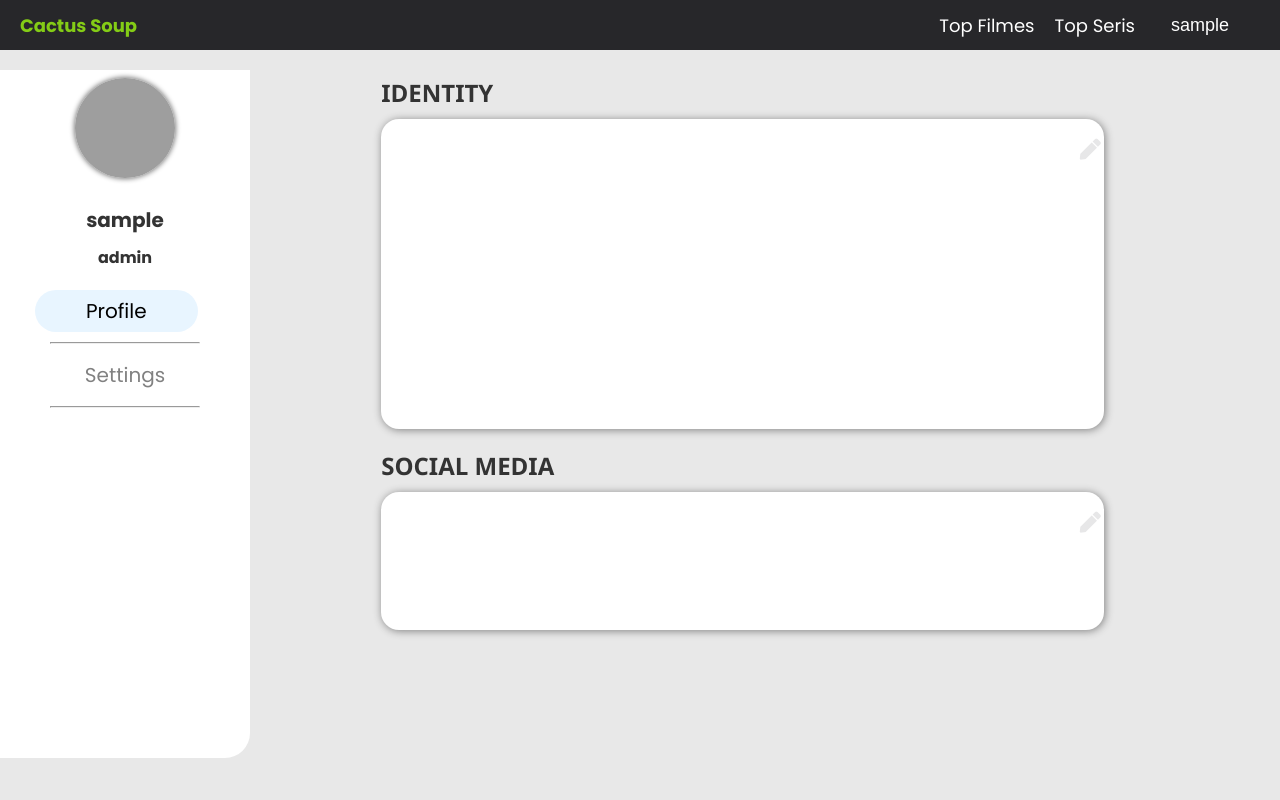
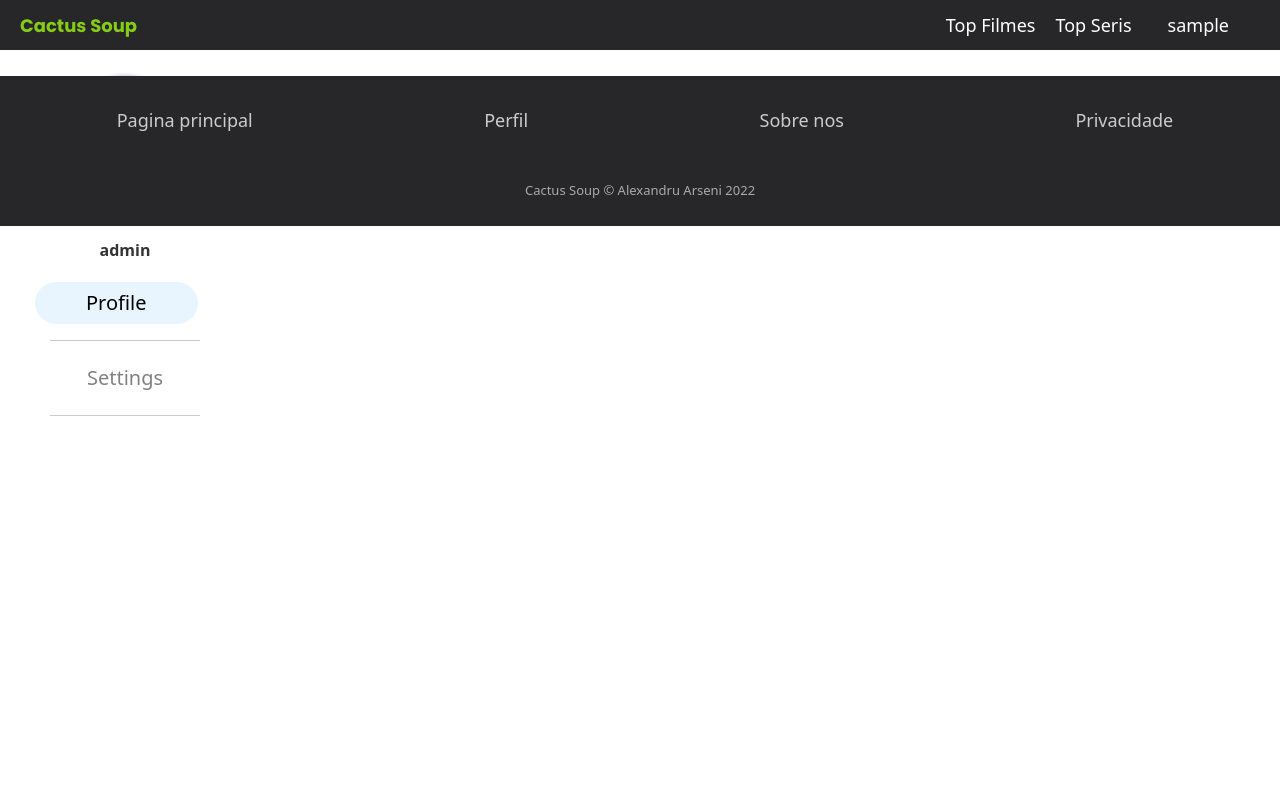
Before and after one commit to Allex0/Cactus-Soup, a PHP site: page /profile_page.php in a window 1280 px wide. Run offline with PHP 8.4, Linux system fonts and the light colour scheme; the visitor is signed in with stand-in values (Sample User, id 1); some libraries are stand-ins or nearby versions; grey boxes are pictures that could not be loaded.

Commit message:
profile_page update

```diff
--- a/profile_page.php
+++ b/profile_page.php
@@ -47,84 +47,9 @@ session_start();
 
     <!-- Main -->
     <div class="main">
-        <h2>IDENTITY</h2>
-        <div class="card">
-            <div class="card-body">
-                <i class="fa fa-pen fa-xs edit"></i>
-                <table>
-                    <tbody>
-                        <tr>
-                            <td>Name</td>
-                            <td>:</td>
-                            <td>ImDezCode</td>
-                        </tr>
-                        <tr>
-                            <td>Email</td>
-                            <td>:</td>
-                            <td>imdezcode@gmail.com</td>
-                        </tr>
-                        <tr>
-                            <td>Address</td>
-                            <td>:</td>
-                            <td>Bali, Indonesia</td>
-                        </tr>
-                        <tr>
-                            <td>Hobbies</td>
-                            <td>:</td>
-                            <td>Diving, Reading Book</td>
-                        </tr>
-                        <tr>
-                            <td>Job</td>
-                            <td>:</td>
-                            <td>Web Developer</td>
-                        </tr>
-                        <tr>
-                            <td>Skill</td>
-                            <td>:</td>
-                            <td>PHP, HTML, CSS, Java</td>
-                        </tr>
-                    </tbody>
-                </table>
-            </div>
-        </div>
 
-        <h2>SOCIAL MEDIA</h2>
-        <div class="card">
-            <div class="card-body">
-                <i class="fa fa-pen fa-xs edit"></i>
-                <div class="social-media">
-                    <span class="fa-stack fa-sm">
-                        <i class="fas fa-circle fa-stack-2x"></i>
-                        <i class="fab fa-facebook fa-stack-1x fa-inverse"></i>
-                    </span>
-                    <span class="fa-stack fa-sm">
-                        <i class="fas fa-circle fa-stack-2x"></i>
-                        <i class="fab fa-twitter fa-stack-1x fa-inverse"></i>
-                    </span>
-                    <span class="fa-stack fa-sm">
-                        <i class="fas fa-circle fa-stack-2x"></i>
-                        <i class="fab fa-instagram fa-stack-1x fa-inverse"></i>
-                    </span>
-                    <span class="fa-stack fa-sm">
-                        <i class="fas fa-circle fa-stack-2x"></i>
-                        <i class="fab fa-invision fa-stack-1x fa-inverse"></i>
-                    </span>
-                    <span class="fa-stack fa-sm">
-                        <i class="fas fa-circle fa-stack-2x"></i>
-                        <i class="fab fa-github fa-stack-1x fa-inverse"></i>
-                    </span>
-                    <span class="fa-stack fa-sm">
-                        <i class="fas fa-circle fa-stack-2x"></i>
-                        <i class="fab fa-whatsapp fa-stack-1x fa-inverse"></i>
-                    </span>
-                    <span class="fa-stack fa-sm">
-                        <i class="fas fa-circle fa-stack-2x"></i>
-                        <i class="fab fa-snapchat fa-stack-1x fa-inverse"></i>
-                    </span>
-                </div>
-            </div>
-        </div>
     </div>
     <!-- End -->
 </body>
 </html>
+<?php include 'footer.php'?>
```
Also changed, not shown: 1 other file.
